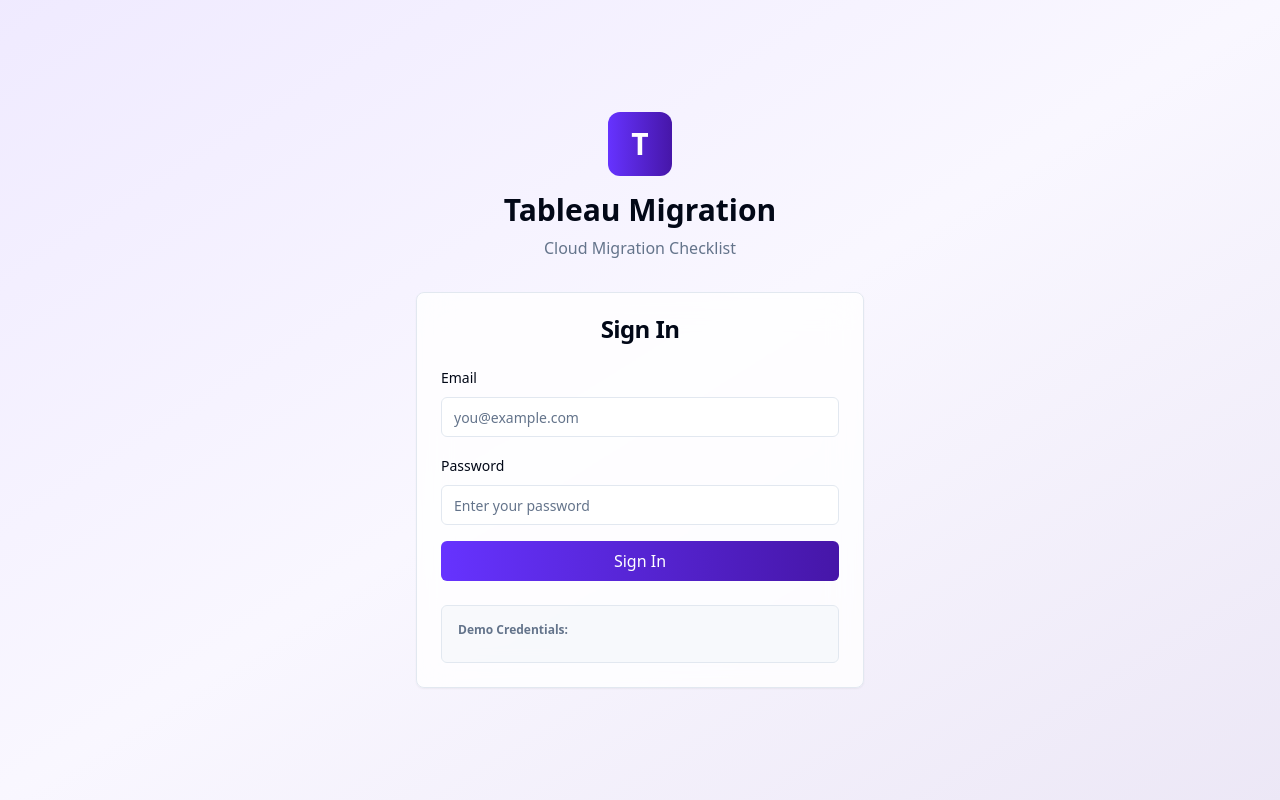
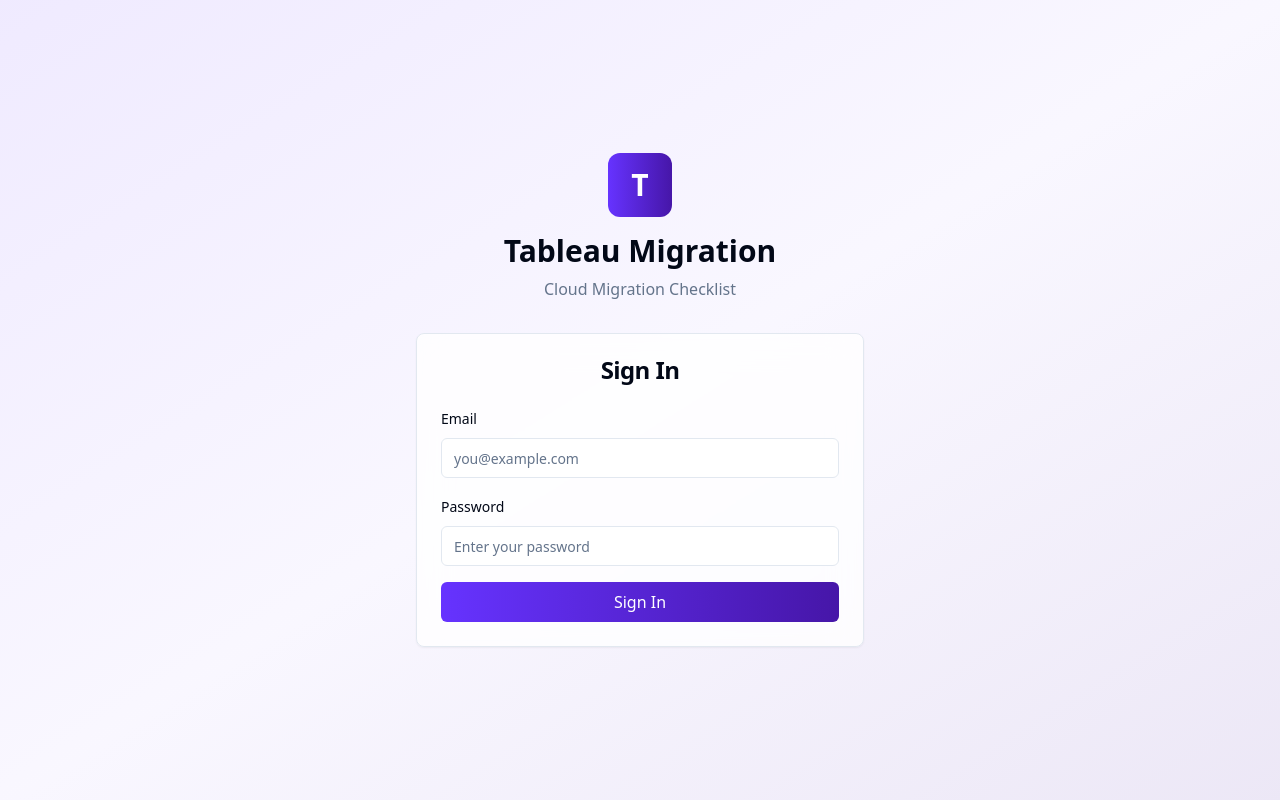
Before and after one commit to michael-william/tcmapp, a React (Vite) app in the folder frontend/: page /login in a window 1280 px wide. Built offline with nearby package versions, Linux system fonts and the light colour scheme; no server answers.

Commit message:
updated login cred hint

```diff
--- a/frontend/src/pages/Login.jsx
+++ b/frontend/src/pages/Login.jsx
@@ -106,11 +106,11 @@
           </form>
 
           {/* Demo Credentials */}
-          <div className="mt-6 p-4 rounded-md bg-muted/50 border">
+          {/* <div className="mt-6 p-4 rounded-md bg-muted/50 border">
             <p className="text-xs font-semibold text-muted-foreground mb-2">
               Demo Credentials:
             </p>
-            {/* <div className="text-xs space-y-1">
+            <div className="text-xs space-y-1">
               <p>
                 <span className="font-medium">InterWorks:</span>{' '}
                 admin@interworks.com / admin123
@@ -119,8 +119,8 @@
                 <span className="font-medium">Client:</span>{' '}
                 client@example.com / client123
               </p>
-            </div> */}
-          </div>
+            </div>
+          </div> */}
         </CardContent>
       </Card>
     </AuthLayout>
```
